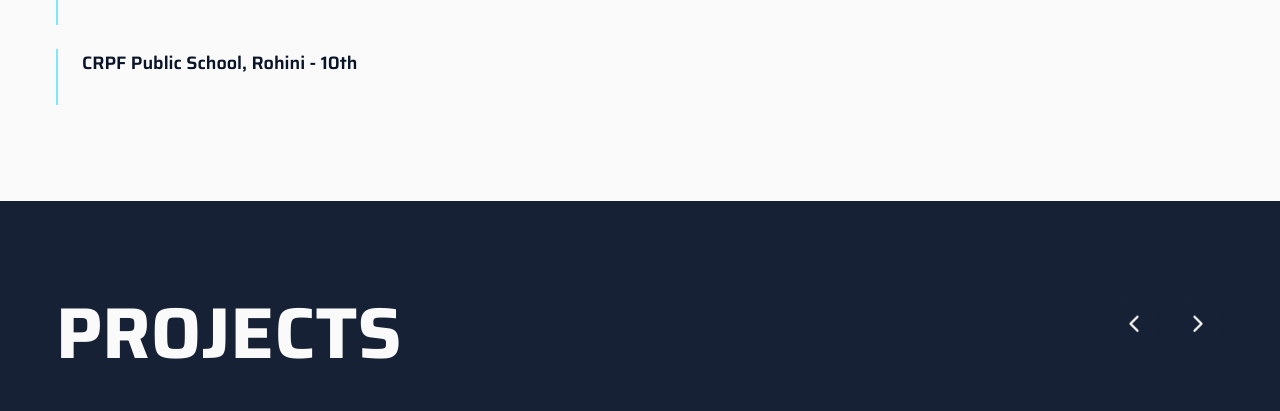
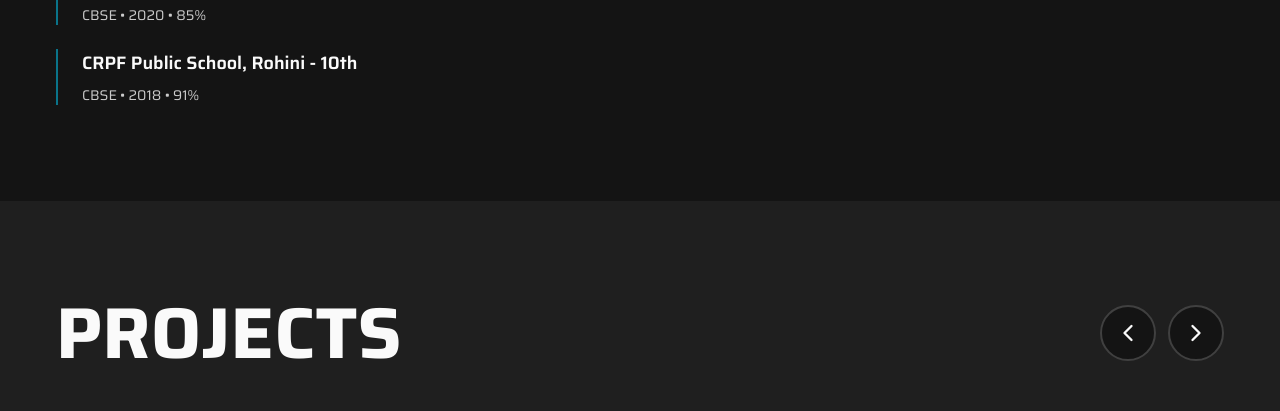
Before and after one commit to rudrasharma-git/rudra-portfoliowebsite, a React (Vite) app: page / in a window 1280 px wide. Shown: the part 1615-2026 px from the top of the page. Built offline with nearby package versions, Linux system fonts and the light colour scheme; the HTML template or start-up script is replaced by a standard one.

Commit message:
Refactor: Update theme and visibility

```diff
--- a/src/components/About.tsx
+++ b/src/components/About.tsx
@@ -14,7 +14,7 @@ const About = () => {
           <h3 className="text-2xl font-bold mb-6 text-secondary">
             ABOUT ME
           </h3>
-          <p className="text-base leading-relaxed text-foreground/90 max-w-4xl">
+          <p className="text-base leading-relaxed text-primary-foreground max-w-4xl">
             Equipped with a multidisciplinary knowledge, combined with an understanding of business ethics and professional values. I take ownership of my work, deliver with urgency, and believe in improving not just the outcome, but also the environment it's built in. I'm adaptable, proactive, and ready to lead when needed, always striving to move teams and projects forward.
           </p>
         </div>
@@ -33,13 +33,13 @@ const About = () => {
                 <h4 className="text-lg font-semibold mb-2">
                   University School of Automation & Robotics, GGSIPU EDC, Shahdara, Delhi
                 </h4>
-                <p className="text-sm text-foreground/70 mb-2">
+                <p className="text-sm text-primary-foreground/80 mb-2">
                   Automation and Robotics • 2021 - 2025
                 </p>
-                <p className="text-sm text-foreground/80 mb-3">
+                <p className="text-sm text-primary-foreground mb-3">
                   Key Curriculum:
                 </p>
-                <ul className="text-sm text-foreground/70 space-y-1 list-disc list-inside">
+                <ul className="text-sm text-primary-foreground/80 space-y-1 list-disc list-inside">
                   <li>Robot Kinematics and Dynamics</li>
                   <li>Mechanical Design</li>
                   <li>PLC & SCADA</li>
@@ -53,7 +53,7 @@ const About = () => {
                 <h4 className="text-lg font-semibold mb-2">
                   CRPF Public School, Rohini - 12th
                 </h4>
-                <p className="text-sm text-foreground/70">
+                <p className="text-sm text-primary-foreground/80">
                   CBSE • 2020 • 85%
                 </p>
               </div>
@@ -63,7 +63,7 @@ const About = () => {
                 <h4 className="text-lg font-semibold mb-2">
                   CRPF Public School, Rohini - 10th
                 </h4>
-                <p className="text-sm text-foreground/70">
+                <p className="text-sm text-primary-foreground/80">
                   CBSE • 2018 • 91%
                 </p>
               </div>
@@ -81,10 +81,10 @@ const About = () => {
                 <h4 className="text-lg font-semibold mb-2">
                   Process Automation Trainee
                 </h4>
-                <p className="text-sm text-foreground/70 mb-3">
+                <p className="text-sm text-primary-foreground/80 mb-3">
                   AARGEE Automation and Control, Mohali • 1 Month
                 </p>
-                <ul className="text-sm text-foreground/80 space-y-2 list-disc list-inside">
+                <ul className="text-sm text-primary-foreground space-y-2 list-disc list-inside">
                   <li>PLC programming</li>
                   <li>Control panel assembly</li>
                   <li>Robot programming and simulation</li>
--- a/src/components/Projects.tsx
+++ b/src/components/Projects.tsx
@@ -52,14 +52,14 @@ const Projects = () => {
           <div className="flex gap-3">
             <button
               onClick={() => scroll("left")}
-              className="p-3 bg-card text-card-foreground rounded-full hover:bg-card/90 transition-colors animate-bounce"
+              className="p-3 bg-primary text-primary-foreground rounded-full hover:bg-secondary/20 transition-all border-2 border-border shadow-strong"
               aria-label="Scroll left"
             >
               <ChevronLeft size={28} />
             </button>
             <button
               onClick={() => scroll("right")}
-              className="p-3 bg-card text-card-foreground rounded-full hover:bg-card/90 transition-colors animate-bounce"
+              className="p-3 bg-primary text-primary-foreground rounded-full hover:bg-secondary/20 transition-all border-2 border-border shadow-strong"
               aria-label="Scroll right"
             >
               <ChevronRight size={28} />
@@ -80,7 +80,7 @@ const Projects = () => {
                   key={project.id}
                   className="flex-shrink-0 w-full md:w-[calc(33.333%-16px)] snap-start"
                 >
-                <div className="bg-card text-card-foreground rounded-2xl p-6 shadow-lg h-full flex flex-col">
+                  <div className="bg-primary text-primary-foreground rounded-2xl p-6 shadow-strong border-2 border-border hover:border-secondary/50 transition-all h-full flex flex-col">
                   {/* Title */}
                   <h3 className="text-base md:text-lg font-bold mb-4 min-h-[3rem]">
                     {project.title}
--- a/src/components/Research.tsx
+++ b/src/components/Research.tsx
@@ -52,14 +52,14 @@ const Research = () => {
           <div className="flex gap-3">
             <button
               onClick={() => scroll("left")}
-              className="p-3 bg-card text-card-foreground rounded-full hover:bg-card/90 transition-colors animate-bounce"
+              className="p-3 bg-card text-card-foreground rounded-full hover:bg-accent/20 transition-all border-2 border-border shadow-strong"
               aria-label="Scroll left"
             >
               <ChevronLeft size={28} />
             </button>
             <button
               onClick={() => scroll("right")}
-              className="p-3 bg-card text-card-foreground rounded-full hover:bg-card/90 transition-colors animate-bounce"
+              className="p-3 bg-card text-card-foreground rounded-full hover:bg-accent/20 transition-all border-2 border-border shadow-strong"
               aria-label="Scroll right"
             >
               <ChevronRight size={28} />
@@ -80,7 +80,7 @@ const Research = () => {
                   key={research.id}
                   className="flex-shrink-0 w-full md:w-[calc(33.333%-16px)] snap-start"
                 >
-                <div className="bg-card text-card-foreground rounded-2xl p-6 shadow-lg h-full flex flex-col">
+                  <div className="bg-card text-card-foreground rounded-2xl p-6 shadow-strong border-2 border-border hover:border-accent/50 transition-all h-full flex flex-col">
                   {/* Status Badge */}
                   <div className="mb-3">
                     <span className="inline-block px-3 py-1 bg-accent/10 text-accent text-xs font-semibold rounded-full border border-accent/30">
--- a/src/index.css
+++ b/src/index.css
@@ -9,25 +9,25 @@ All colors MUST be HSL.
 @layer base {
   :root {
     /* Modern Professional Portfolio Color Scheme - Dark First */
-    --background: 220 60% 10%;
+    --background: 0 0% 10%;
     --foreground: 0 0% 98%;
 
-    --card: 220 40% 15%;
+    --card: 0 0% 12%;
     --card-foreground: 0 0% 98%;
 
-    --popover: 220 40% 15%;
+    --popover: 0 0% 12%;
     --popover-foreground: 0 0% 98%;
 
-    /* Deep Navy Primary */
-    --primary: 0 0% 98%;
-    --primary-foreground: 220 60% 10%;
+    /* Dark primary - black with grey tint */
+    --primary: 0 0% 8%;
+    --primary-foreground: 0 0% 98%;
 
     /* Teal Accent */
     --secondary: 190 100% 50%;
-    --secondary-foreground: 220 60% 10%;
+    --secondary-foreground: 0 0% 8%;
 
-    --muted: 220 40% 20%;
-    --muted-foreground: 220 20% 70%;
+    --muted: 0 0% 20%;
+    --muted-foreground: 0 0% 70%;
 
     /* Warm Orange Accent */
     --accent: 15 100% 60%;
@@ -36,25 +36,26 @@ All colors MUST be HSL.
     --destructive: 0 84.2% 60.2%;
     --destructive-foreground: 0 0% 98%;
 
-    --border: 220 40% 20%;
-    --input: 220 40% 20%;
+    --border: 0 0% 25%;
+    --input: 0 0% 20%;
     --ring: 190 100% 50%;
 
     --radius: 0.75rem;
 
     /* Section Alternating Colors */
-    --section-light: 220 60% 10%;
-    --section-dark: 0 0% 98%;
-    --section-accent: 220 40% 15%;
+    --section-light: 0 0% 10%;
+    --section-dark: 0 0% 96%;
+    --section-accent: 0 0% 12%;
 
     /* Gradients */
-    --gradient-primary: linear-gradient(135deg, hsl(220 60% 10%) 0%, hsl(220 40% 15%) 100%);
+    --gradient-primary: linear-gradient(135deg, hsl(0 0% 8%) 0%, hsl(0 0% 12%) 100%);
     --gradient-accent: linear-gradient(135deg, hsl(190 100% 50%) 0%, hsl(200 100% 45%) 100%);
     --gradient-warm: linear-gradient(135deg, hsl(15 100% 60%) 0%, hsl(25 100% 55%) 100%);
 
     /* Shadows */
-    --shadow-smooth: 0 4px 20px rgba(0, 0, 0, 0.08);
-    --shadow-strong: 0 8px 30px rgba(0, 0, 0, 0.15);
+    --shadow-smooth: 0 4px 20px rgba(0, 0, 0, 0.3);
+    --shadow-strong: 0 8px 30px rgba(0, 0, 0, 0.5);
+    --shadow-glow: 0 0 20px rgba(0, 200, 255, 0.3);
 
     /* Transitions */
     --transition-smooth: all 0.4s cubic-bezier(0.4, 0, 0.2, 1);
@@ -62,32 +63,32 @@ All colors MUST be HSL.
   }
 
   .dark {
-    --background: 0 0% 98%;
-    --foreground: 220 40% 10%;
+    --background: 0 0% 96%;
+    --foreground: 0 0% 10%;
 
-    --card: 0 0% 100%;
-    --card-foreground: 220 40% 10%;
+    --card: 0 0% 98%;
+    --card-foreground: 0 0% 10%;
 
-    --popover: 0 0% 100%;
-    --popover-foreground: 220 40% 10%;
+    --popover: 0 0% 98%;
+    --popover-foreground: 0 0% 10%;
 
-    --primary: 220 60% 10%;
-    --primary-foreground: 0 0% 98%;
+    --primary: 0 0% 96%;
+    --primary-foreground: 0 0% 10%;
 
     --secondary: 190 100% 50%;
-    --secondary-foreground: 220 60% 10%;
+    --secondary-foreground: 0 0% 10%;
 
-    --muted: 220 20% 95%;
-    --muted-foreground: 220 20% 40%;
+    --muted: 0 0% 90%;
+    --muted-foreground: 0 0% 40%;
 
     --accent: 15 100% 60%;
-    --accent-foreground: 0 0% 98%;
+    --accent-foreground: 0 0% 10%;
 
     --destructive: 0 62.8% 50%;
     --destructive-foreground: 0 0% 98%;
 
-    --border: 220 20% 90%;
-    --input: 220 20% 90%;
+    --border: 0 0% 85%;
+    --input: 0 0% 90%;
     --ring: 190 100% 50%;
   }
 }
```
Also changed, not shown: src/components/Connect.tsx (+5 -5 lines), src/components/Skills.tsx (+8 -8 lines). Lines whose indentation alone changed are shown as unchanged.
